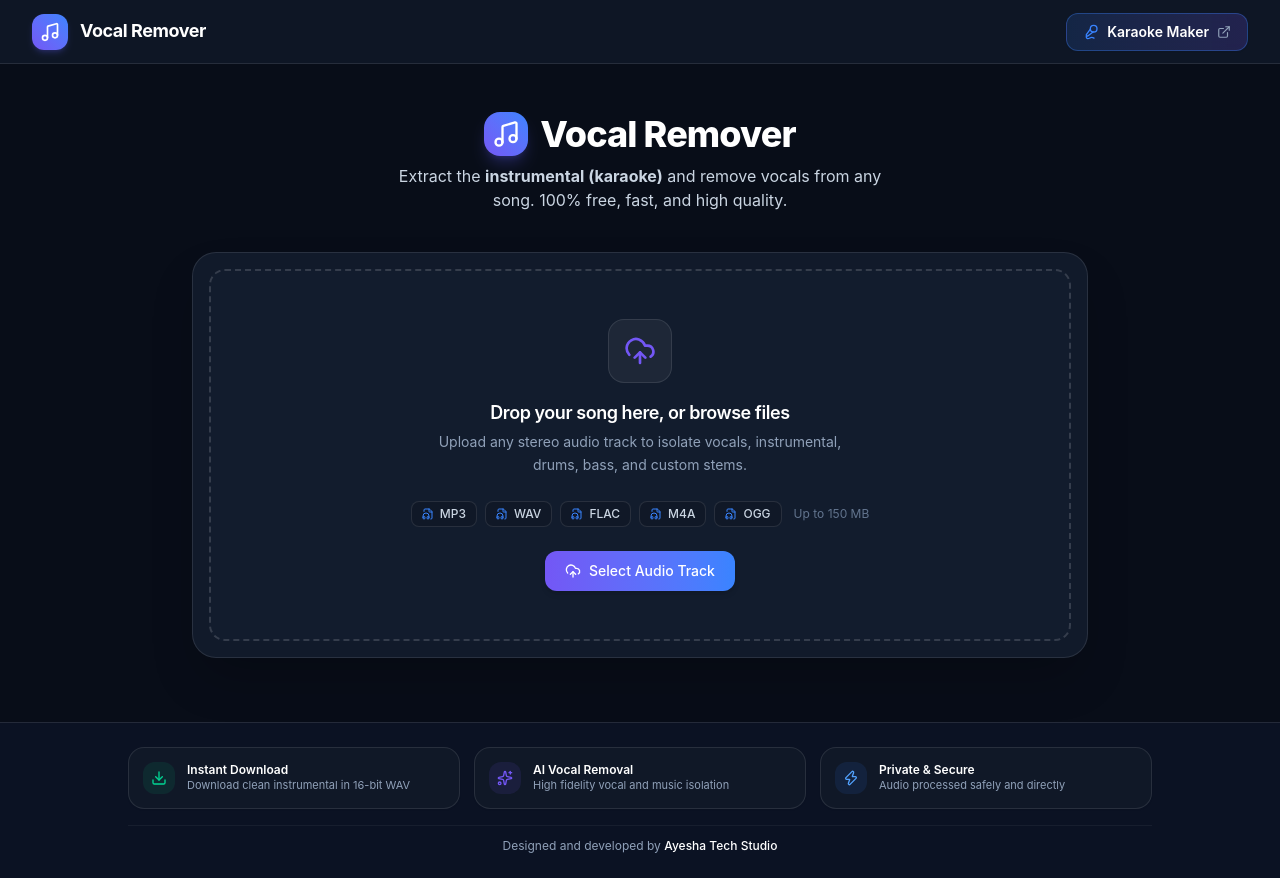
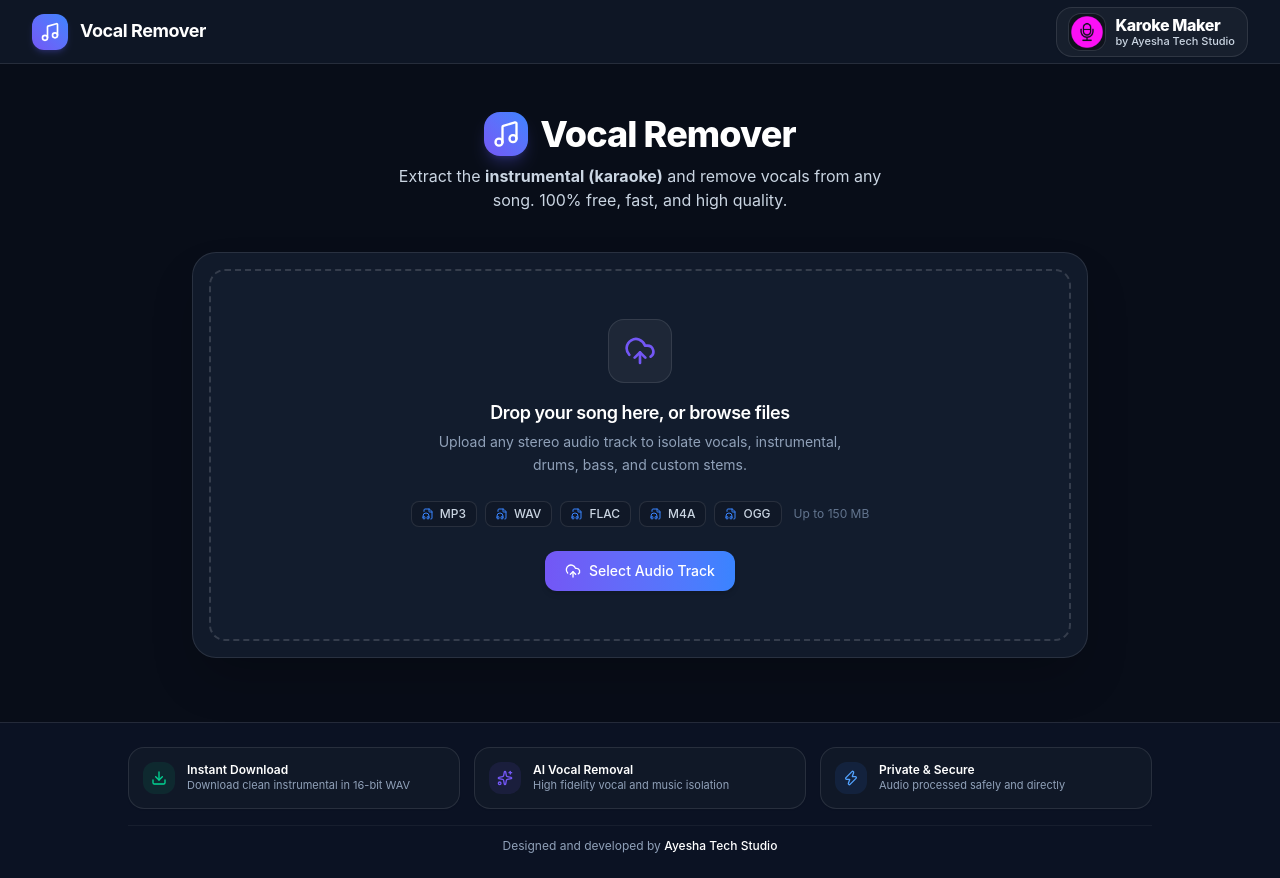
Before and after one commit to workforferoz/vocal-remover, a React (Vite) app: page / in a window 1280 px wide. Built offline with nearby package versions, Linux system fonts and the light colour scheme; no server answers.

Commit message:
Update Karoke Maker button with official crossed mics icon and by Ayesha Tech Studio subtitle

```diff
--- a/src/components/layout/Header.tsx
+++ b/src/components/layout/Header.tsx
@@ -4,8 +4,6 @@ import { usePWA } from '../../hooks/usePWA';
 import {
   Music,
   Sparkles,
-  Mic2,
-  ExternalLink,
 } from 'lucide-react';
 
 export const Header: React.FC = () => {
@@ -42,18 +40,30 @@ export const Header: React.FC = () => {
           </div>
         </Link>
 
-        {/* Right: Karaoke Maker Online link button */}
+        {/* Right: Karoke Maker by Ayesha Tech Studio button */}
         <div className="flex items-center">
           <a
             href="https://www.karokemaker.online/"
             target="_blank"
             rel="noopener noreferrer"
-            className="flex items-center gap-1.5 sm:gap-2 px-3.5 sm:px-4 py-2 rounded-xl text-xs sm:text-sm font-semibold bg-gradient-to-r from-[#3984FF]/15 to-[#7357F5]/20 hover:from-[#3984FF]/25 hover:to-[#7357F5]/30 text-white border border-[#3984FF]/35 transition-all shadow-xs group"
-            title="Open https://www.karokemaker.online/"
+            className="flex items-center gap-2.5 px-3 py-1.5 rounded-2xl bg-white/[0.04] hover:bg-white/[0.08] border border-white/10 hover:border-white/20 transition-all shadow-xs group cursor-pointer"
+            title="Open Karoke Maker by Ayesha Tech Studio"
           >
-            <Mic2 className="w-4 h-4 text-[#3984FF] group-hover:scale-110 transition-transform flex-shrink-0" />
-            <span>Karaoke Maker</span>
-            <ExternalLink className="w-3.5 h-3.5 text-slate-400 group-hover:text-white transition-colors" />
+            <div className="w-9 h-9 rounded-xl overflow-hidden bg-black/40 flex items-center justify-center flex-shrink-0 shadow-xs ring-1 ring-white/10 group-hover:scale-105 transition-transform">
+              <img
+                src="/karaoke-logo.png"
+                alt="Karoke Maker"
+                className="w-full h-full object-cover"
+              />
+            </div>
+            <div className="flex flex-col text-left justify-center">
+              <span className="font-extrabold text-sm sm:text-base text-white tracking-tight leading-tight">
+                Karoke Maker
+              </span>
+              <span className="text-[10px] sm:text-[11px] text-slate-300 font-medium leading-tight">
+                by Ayesha Tech Studio
+              </span>
+            </div>
           </a>
         </div>
       </header>
```
Also changed, not shown: public/karaoke-logo.png (added).
